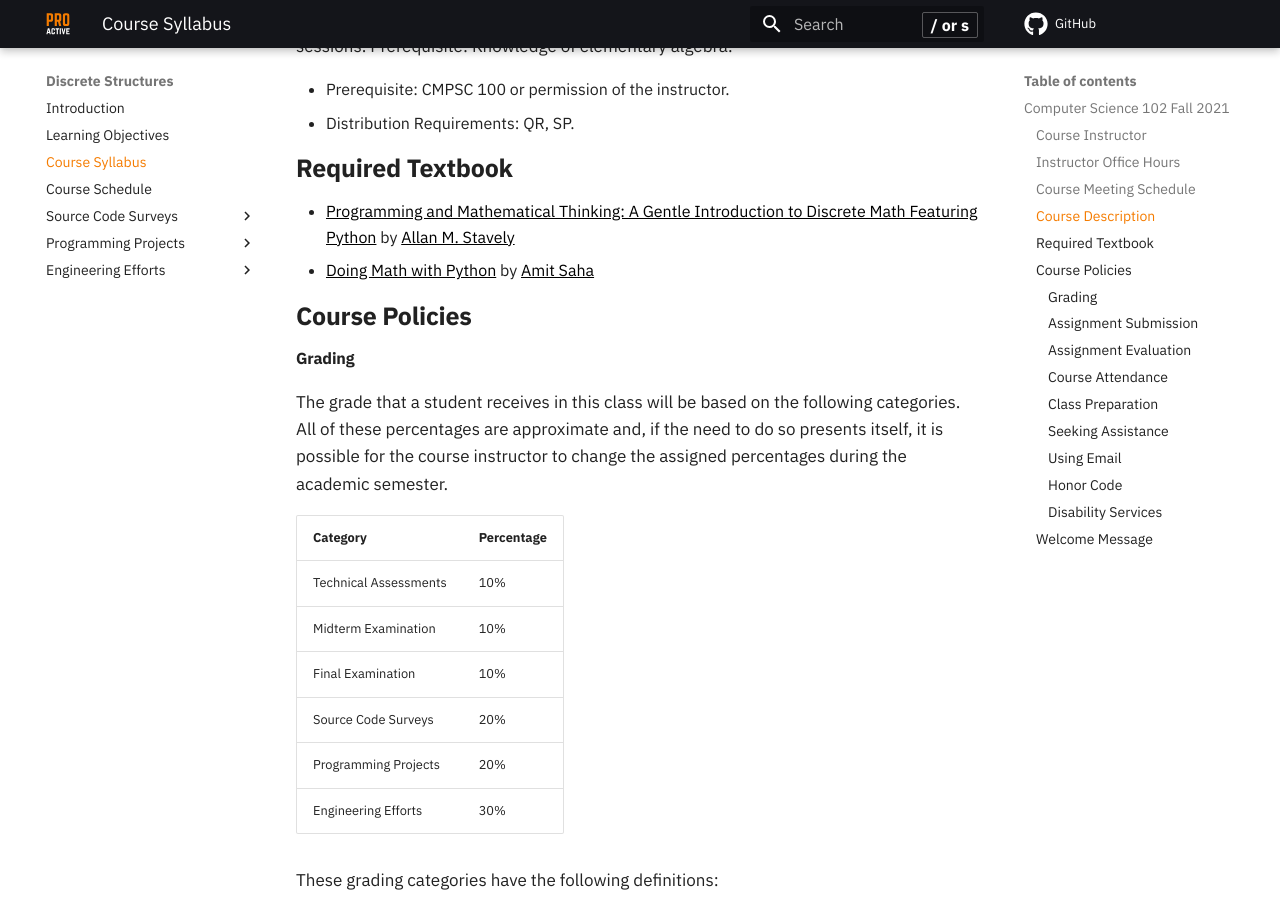
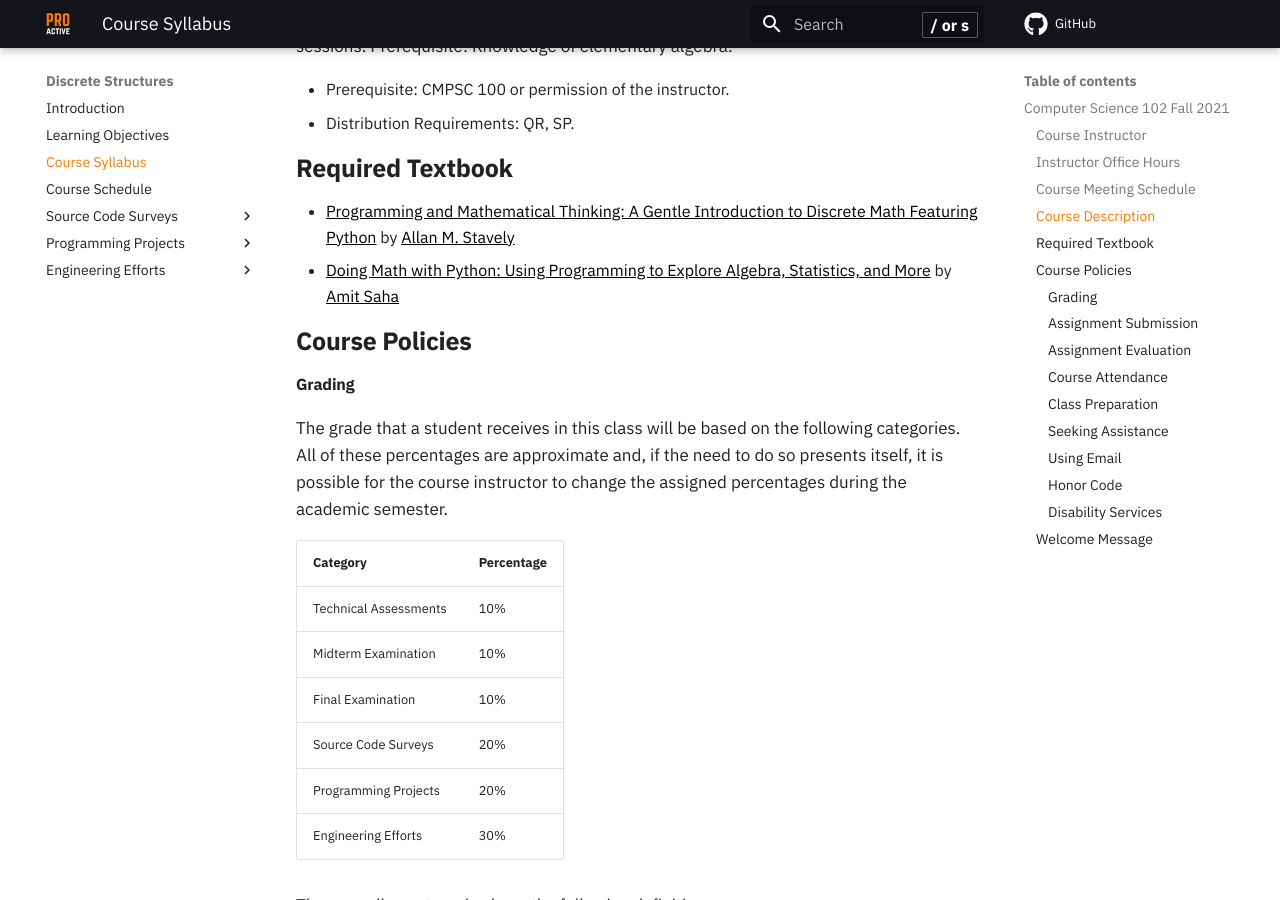
Before and after one commit to ProactiveProgrammers/www.proactiveprogrammers.com, an MkDocs documentation site: the page built from docs/discrete-structures/syllabus-discrete-structures.md, in a window 1280 px wide and 900 px high, scrolled down 1378 px. Built offline with MkDocs 1.6.1 and Material for MkDocs 9.7.7, drawn with Linux system fonts in a browser that asks for light colours; comment, search, counter and statistics services are not loaded.

Commit message:
feat: Add subtitle for Saha book in syllabus-discrete-structures.

```diff
--- a/docs/discrete-structures/syllabus-discrete-structures.md
+++ b/docs/discrete-structures/syllabus-discrete-structures.md
@@ -57,7 +57,8 @@ class and lab sessions. Prerequisite: Knowledge of elementary algebra.
 - [Programming and Mathematical Thinking: A Gentle Introduction to Discrete
   Math Featuring Python](https://www.nmt.edu/press/stavely-2.php) by [Allan M.
   Stavely](https://www.nmt.edu/press/stavely-2.php)
-- [Doing Math with Python](https://nostarch.com/doingmathwithpython) by [Amit
+- [Doing Math with Python: Using Programming to Explore Algebra, Statistics,
+  and More](https://nostarch.com/doingmathwithpython) by [Amit
   Saha](https://echorand.me/)
 
 ### Course Policies
```
